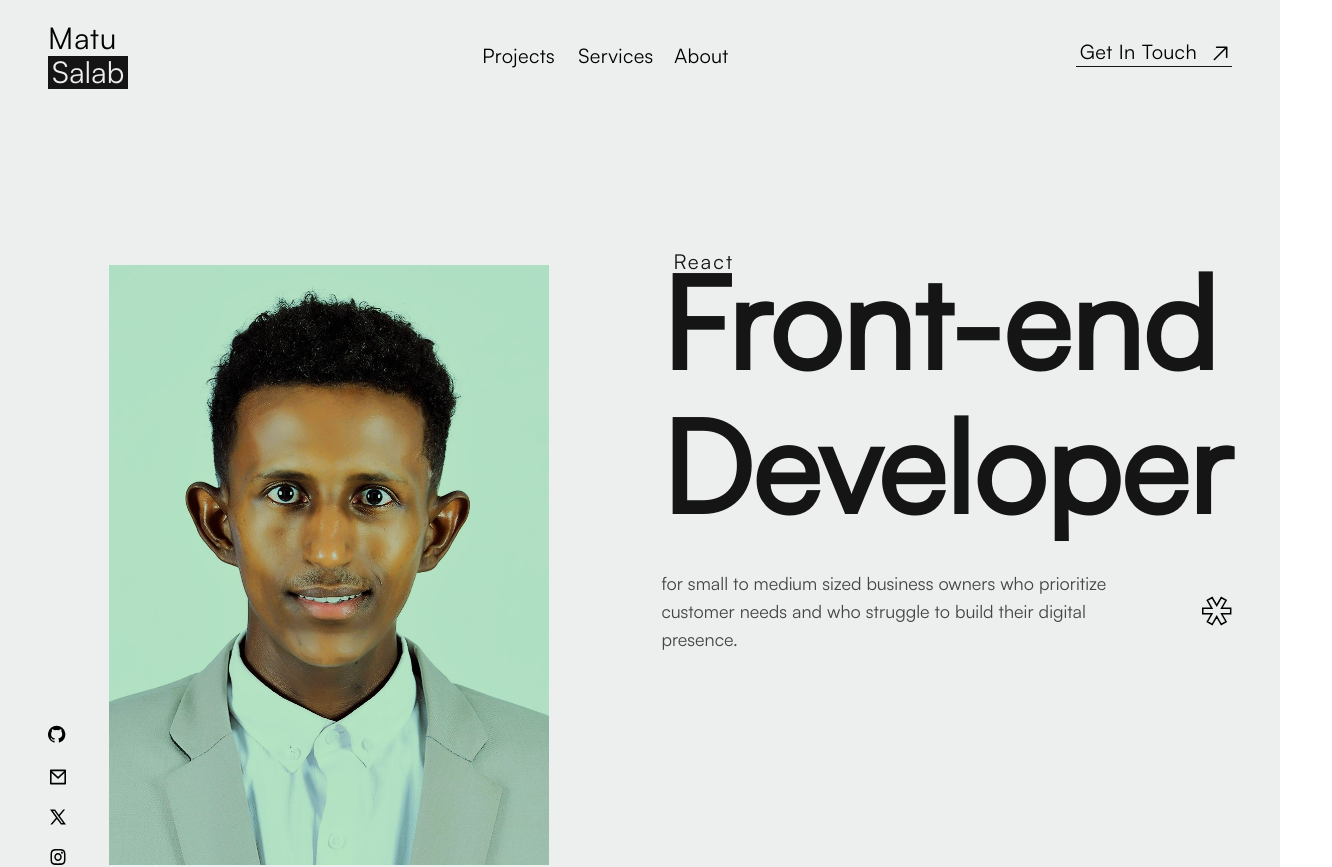
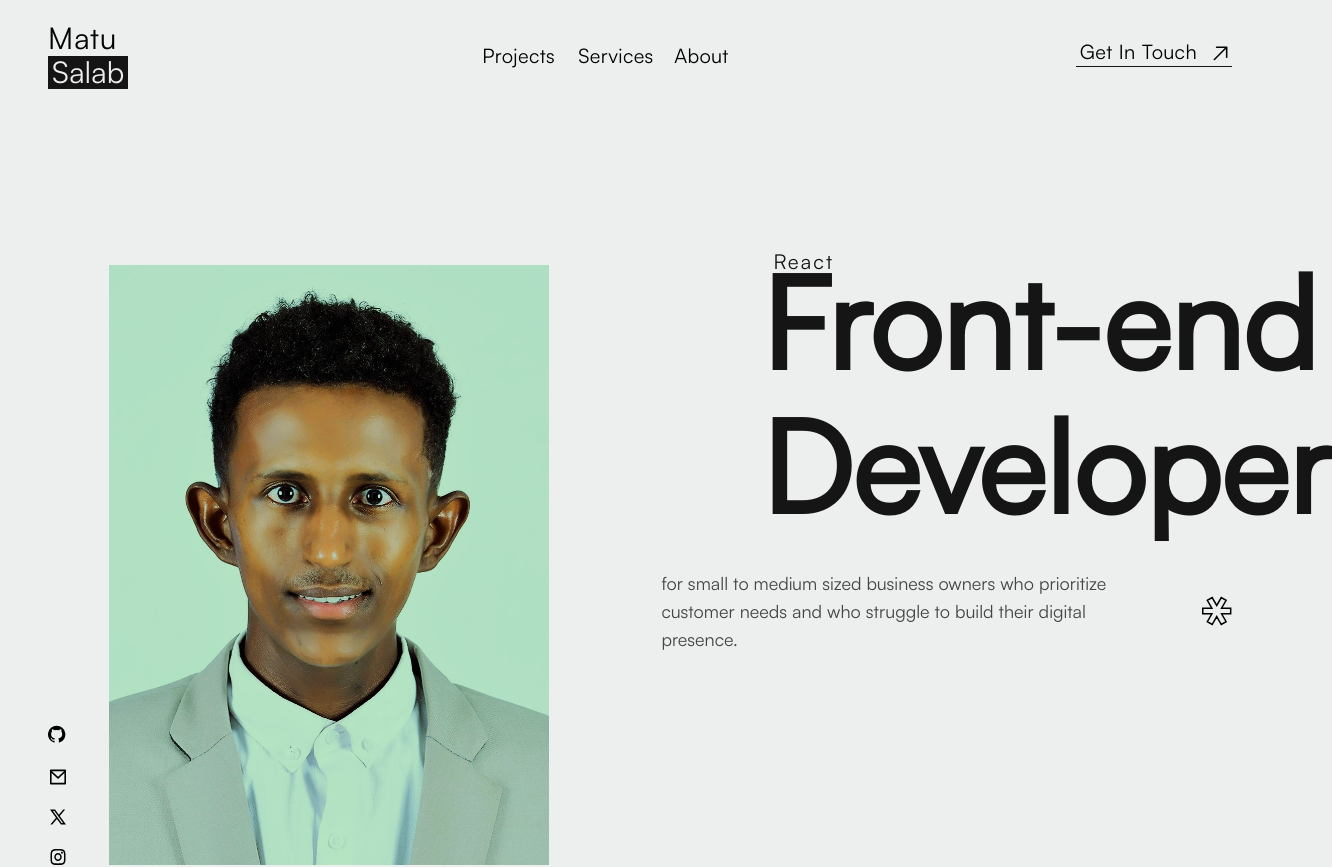
Before and after one commit to matusalab-dev/matusalab.dev, a Next.js app: page / in a window 1280 px wide. Shown: the top 867 px of the page, 1332 px wide, since content can reach past the window. Built offline with nearby package versions, Linux system fonts and the light colour scheme.

Commit message:
added key prop to all iterables

```diff
--- a/app/components/Certifications.tsx
+++ b/app/components/Certifications.tsx
@@ -37,8 +37,8 @@ const Certifications = () => {
       <h3 className=" text-3xl tracking-widest uppercase bg-white z-50">
         Certifications
       </h3>
-      {CERTIFICATIONS.map((certs) => (
-        <div className="mt-8 max-w-96">
+      {CERTIFICATIONS.map((certs, index) => (
+        <div key={++index} className="mt-8 max-w-96">
           <h4 className="capitalize text-black text-xl">{certs.course}</h4>
           <div className="mt-1 flex justify-between">
             <p>Taught by {certs.offeredBy}</p>
--- a/app/components/Header.tsx
+++ b/app/components/Header.tsx
@@ -1,6 +1,7 @@
 import Image from "next/image";
 import NavBar from "./NavBar";
 import { SocialIcons } from "./SocialIcons";
+import { motion } from "framer-motion";
 // import ReactIcons from "../../public/icons/ReactIcons";
 const Header = () => {
   return (
@@ -11,7 +12,10 @@ const Header = () => {
         {/* hero-section */}
         <section className="sm:max-w-2xl sm:mx-auto lg:max-w-full grid grid-cols-1 gap-x-24 lg:gap-x-36 sm:hero-grid sm:gap-x-16 mt-32 lg:mt-44 space-y-20 lg:space-y-0">
           <div className="sm:col-span-full lg:col-[3/-1] lg:row-[1/-1]">
-            <h1 className="text-[3.5rem] leading-none font-bold text-[--color--heading] md:flex md:flex-col md:justify-start md:gap-4 lg:gap-8 xs:text-[17.8vw] md:text-[14vw] lg:text-[10vw] sm:leading-[0.875] ">
+            <motion.h1
+              animate={{ x: 100 }}
+              className="text-[3.5rem] leading-none font-bold text-[--color--heading] md:flex md:flex-col md:justify-start md:gap-4 lg:gap-8 xs:text-[17.8vw] md:text-[14vw] lg:text-[10vw] sm:leading-[0.875] "
+            >
               <div className="relative md:flex md:items-start md:justify-start">
                 <span className="hidden xs:inline absolute left-1 -top-[0.12rem] xs:left-2 sm:left-3 sm:-top-3 font-normal text-[2.8vw] sm:text-[2.6vw] lg:text-[1.6vw] sm:font-normal tracking-widest">
                   React
@@ -23,7 +27,7 @@ const Header = () => {
               <div className=" md:flex md:items-end justify-start">
                 Developer
               </div>
-            </h1>
+            </motion.h1>
             <div className="flex flex-col xs:flex-row justify-between gap-6 mt-12">
               <p className="text-lg font-medium text-[--color--grey]  max-w-[37ch]">
                 for small to medium sized business owners who prioritize
--- a/app/components/NavBar.tsx
+++ b/app/components/NavBar.tsx
@@ -24,8 +24,8 @@ const NavBar = () => {
         data-main-navigation
         className="md:w-[25rem] flex flex-col gap-2 md:flex md:flex-row md:gap-8 md:items-center md:justify-center text-sm font-medium tracking-wide"
       >
-        {NAV_INFO.map((navInfo) => (
-          <li className={navInfo[1]}>
+        {NAV_INFO.map((navInfo, index) => (
+          <li key={++index} className={navInfo[1]}>
             <Link
               href={navInfo[2]}
               className="capitalize text-xl hover:tracking-wider transition-[letter-spacing] ease-out duration-100"
--- a/app/components/Services.jsx
+++ b/app/components/Services.jsx
@@ -38,7 +38,10 @@ const Services = () => {
 
       <div className="basis-9/12 grid gap-24 grid-cols-1 md:grid-cols-2">
         {SERVICES.map((service, index) => (
-          <div className="flex flex-col justify-between gap-12 xs:gap-20 border-l-[--color--grey] border-l-[0.5px]  pl-4 xs:pl-6">
+          <div
+            key={++index}
+            className="flex flex-col justify-between gap-12 xs:gap-20 border-l-[--color--grey] border-l-[0.5px]  pl-4 xs:pl-6"
+          >
             <div>
               <p className="text-[--color--grey]">0{++index}</p>
               <h3 className="text-3xl xs:text-4xl capitalize mt-2">
--- a/app/layout.tsx
+++ b/app/layout.tsx
@@ -1,9 +1,6 @@
 import type { Metadata } from "next";
-// import { Plus_Jakarta_Sans, Inter } from "next/font/google";
 import localFont from "next/font/local";
 import "./globals.css";
-import Footer from "./components/Footer";
-import Certifications from "./components/Certifications";
 
 // const plus_jakarta = Plus_Jakarta_Sans({ subsets: ["latin"] });
 const satoshi = localFont({
```
Also changed, not shown: package.json (+6 -5 lines), 1 other file (tests, documents, lock files or other folders).
